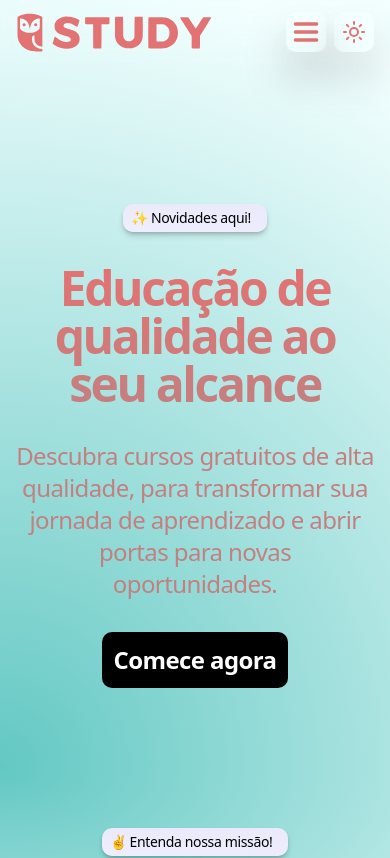
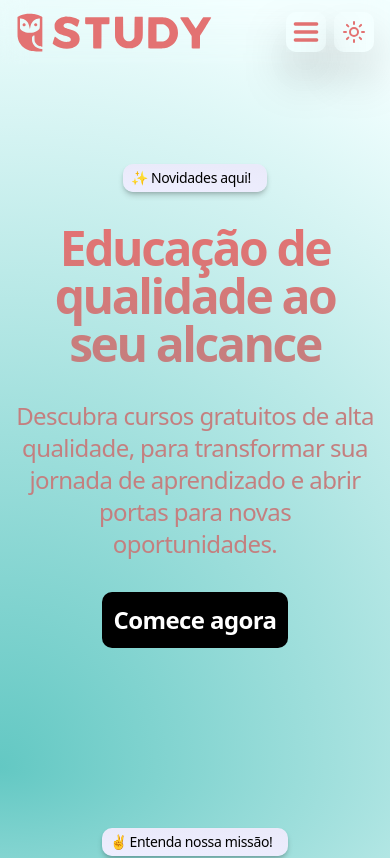
Before and after one commit to GustavoAlmeida-cy/study-project, a Next.js app: page / in a window 390 px wide. Shown: the top 858 px of the page. Built offline with nearby package versions, Linux system fonts and the light colour scheme.

Commit message:
hero mt fix

```diff
--- a/src/components/sections/hero.tsx
+++ b/src/components/sections/hero.tsx
@@ -37,7 +37,7 @@ const text =
 
 export const Hero = () => {
   return (
-    <section className="pt-60 pb-20 sm:pt-30 -mt-25 bg-[radial-gradient(ellipse_200%_100%_at_bottom_left,var(--color-hero-bg-1),var(--color-hero-bg-2))] overflow-x-clip">
+    <section className="pt-50 pb-30 sm:pt-30 -mt-25 bg-[radial-gradient(ellipse_200%_100%_at_bottom_left,var(--color-hero-bg-1),var(--color-hero-bg-2))] overflow-x-clip">
       <div className="container mx-auto px-4">
         <div className="flex flex-col-reverse md:flex-row items-center justify-between gap-10">
           {/* Texto */}
```
